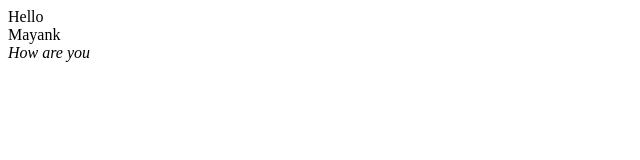
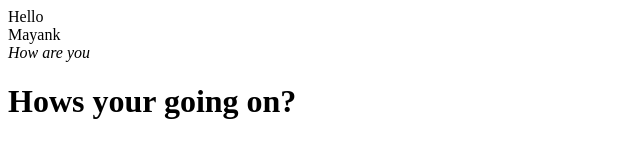
Before and after one commit to Maynk20/Code, a plain HTML site: page index.html in a window 1280 px wide. Shown: the whole page, without its empty margins (0-640 px from the left). Drawn offline with Linux system fonts and the light colour scheme.

Commit message:
The H1 I change.

```diff
--- a/index.html
+++ b/index.html
@@ -9,5 +9,6 @@
           <div>Hello</div>
           <div>Mayank</div>
           <i>How are you</i>
+          <h1>Hows your going on?</h1>
 </body>
 </html>
```
